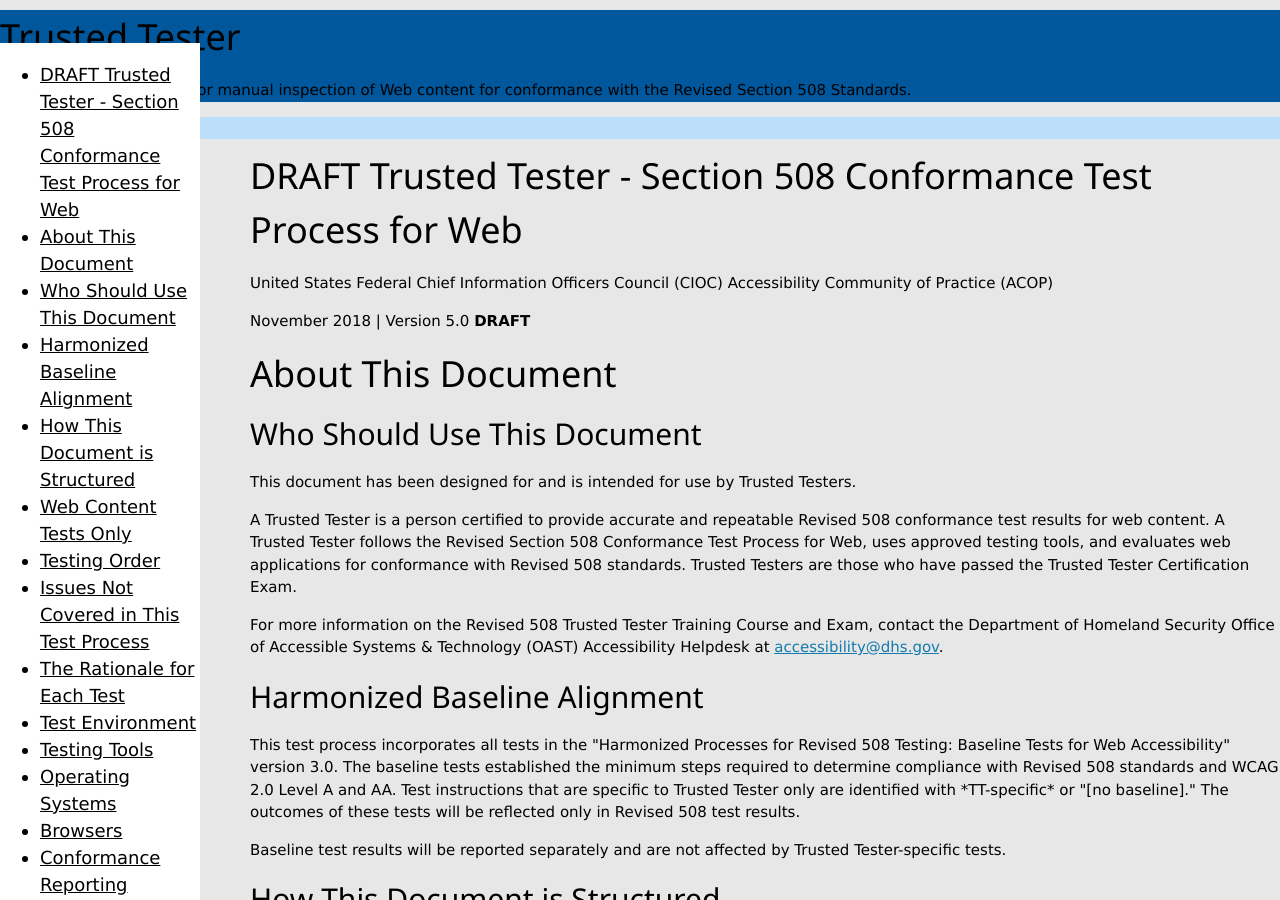
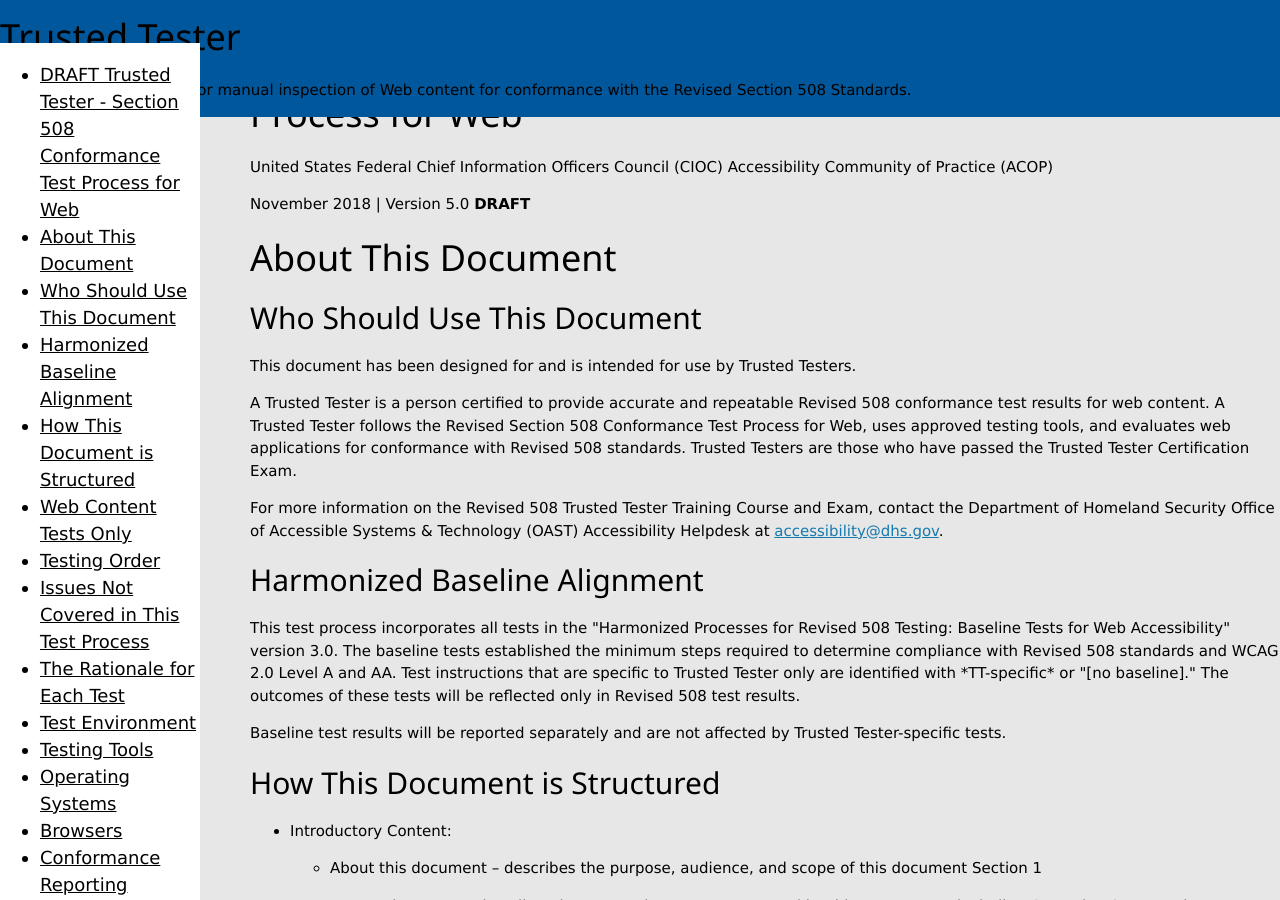
Before and after one commit to Section508Coordinators/TrustedTester, a Jekyll site: the page built from docs/index.md, in a window 1280 px wide and 900 px high. Built offline with Jekyll 4.4.1, drawn with Linux system fonts in a browser that asks for light colours.

Commit message:
Update default.html

```diff
--- a/docs/_layouts/default.html
+++ b/docs/_layouts/default.html
@@ -17,7 +17,7 @@
 
   </head>
   <body>
-      <header>
+      <header class="w3-top">
         <a class="skip-link" href="#content">Skip to content</a>
         <h1>{{ site.title | default: site.github.repository_name }}</h1>
         <p>{{ site.description | default: site.github.project_tagline }}</p>
```
